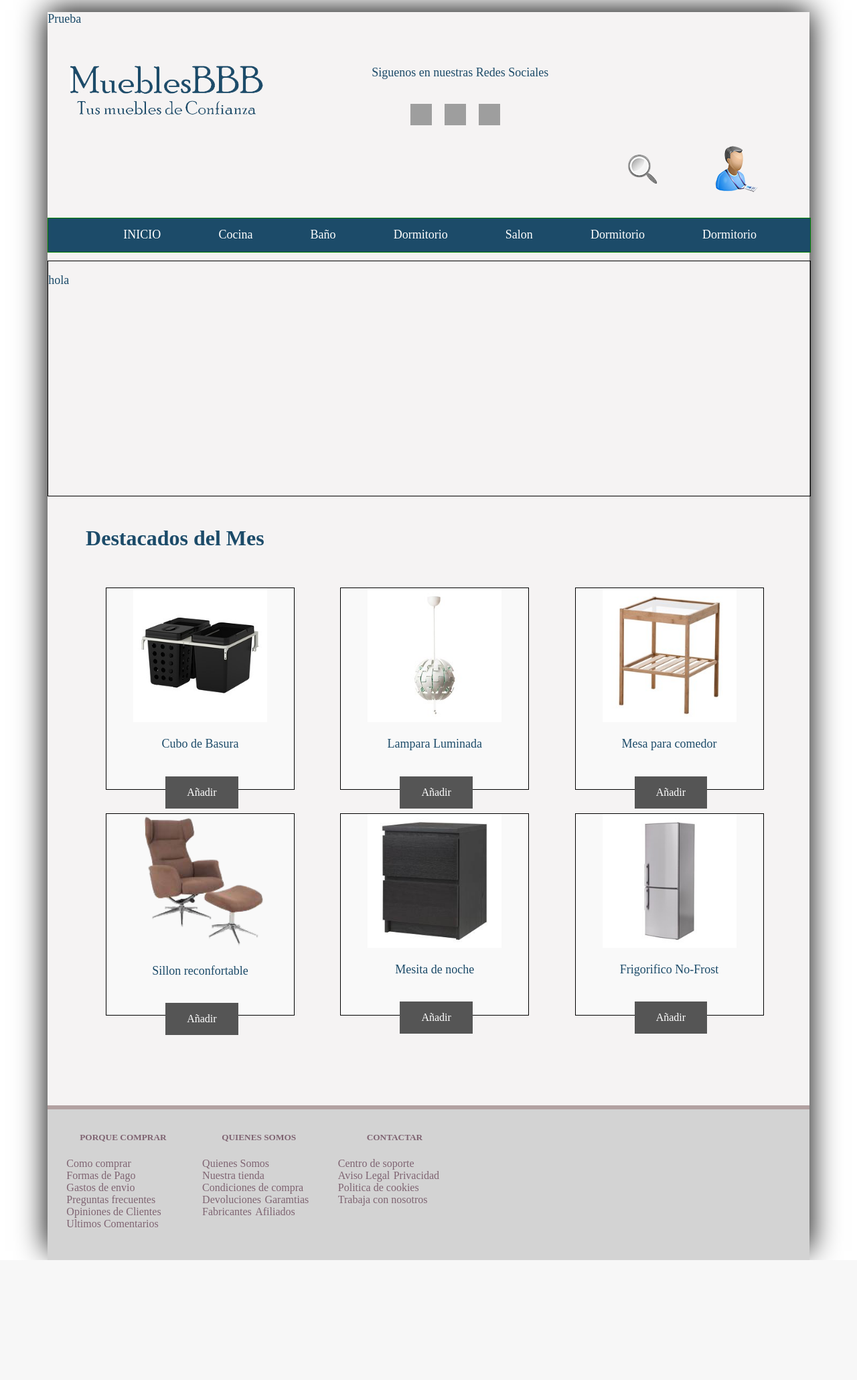
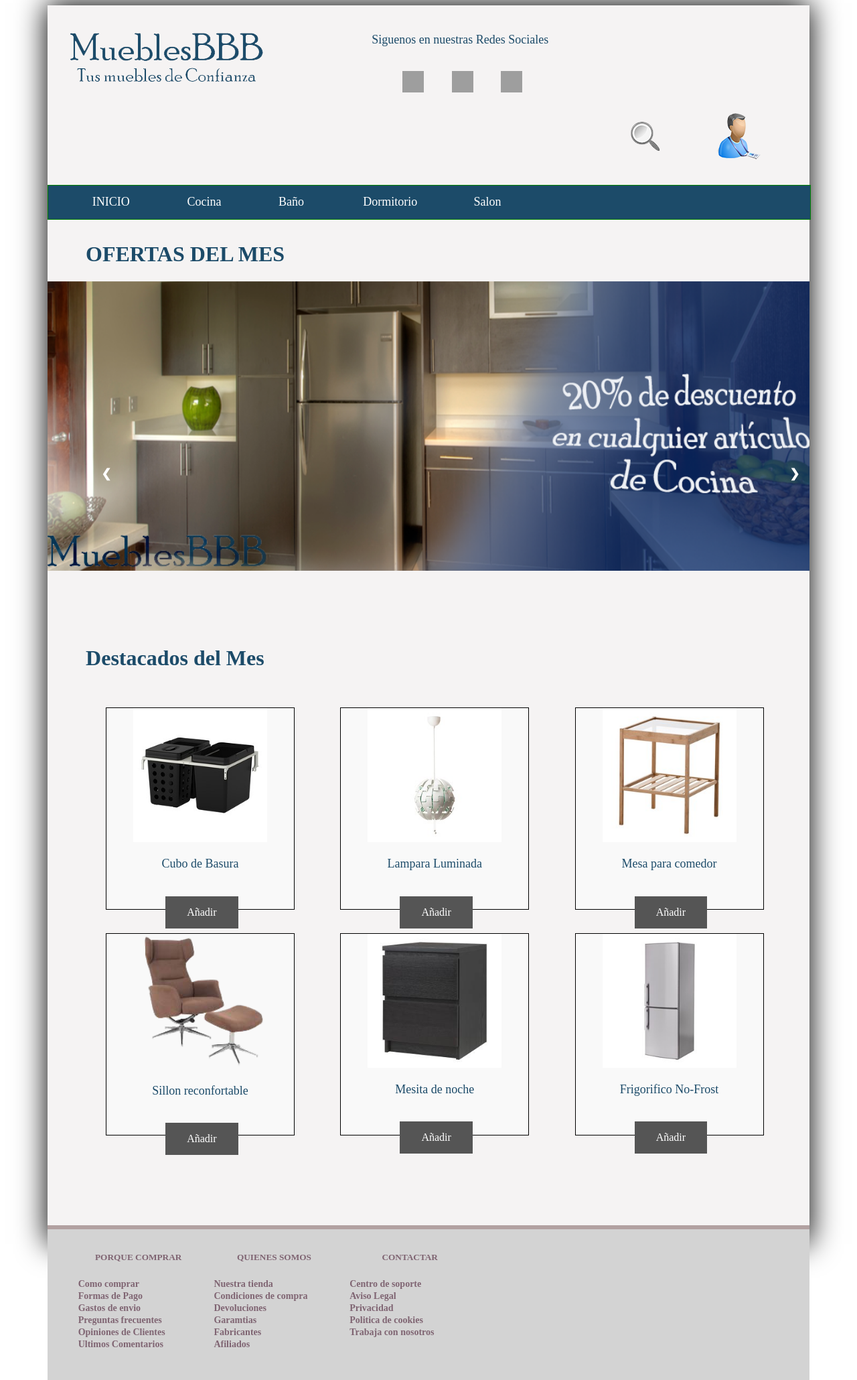
Before and after one commit to Jortegm/Muebles-, a PHP site: page / in a window 1280 px wide. Shown: the whole page at 67% size. Before the commit the page ends 1881 px from the top, so only its background shows below. Run offline with PHP 8.4, Linux system fonts and the light colour scheme; some libraries are stand-ins or nearby versions; grey boxes are pictures that could not be loaded.

Commit message:
"Cambios 07/12/2016 Juan Ortega"

```diff
--- a/css/estilo.css
+++ b/css/estilo.css
@@ -76,20 +76,20 @@
 
 }
 
- ul {
+ #menuprincipal {
     list-style-type: none;
     margin: 0;
     padding: 0;
     overflow: hidden;
 }
 
-li {
 
+.top {
     margin-left: 3%;
     float: left;
 }
 
-li a {
+.top a  {
     display: inline-block;
     color: #FFF;
     text-align: center ;
@@ -100,7 +100,7 @@ li a {
 
 }
 
-li a:hover {
+.top a:hover {
     background-color: #1c4b69;
 
 }
@@ -108,19 +108,34 @@ li a:hover {
 
 
 #ofertas{
+  	height: 580px;
+    width: 100%;
+	float:left;
     margin-top: 1%;
-    float:left;
-    border: 1px solid black;
-    height: 350px;
-    width: 100%;
 }
 
-#ofeDatos{
-	height: 350px;
-    width: 80%;
-    float:left;
-    margin-left: 10%;
+.prev, .next {
+  cursor: pointer;
+  position: absolute;
+  top: 85%;
+  width: auto;
+  /*margin-top: -22px;*/
+  padding: 16px;
+  color: white;
+  font-weight: bold;
+  font-size: 18px;
+  transition: 0.6s ease;
+  border-radius: 0 3px 3px 0;
+}
+.next {
+  margin-right:5.45%;
+  right: 0;
+  border-radius: 3px 0 0 3px;
+}
 
+/* On hover, add a black background color with a little bit see-through */
+.prev:hover, .next:hover {
+  background-color: rgba(0,0,0,0.8);
 }
 
 
@@ -182,7 +197,7 @@ li a:hover {
    /* border:1px solid black;*/
     margin-top:1%;
     float:left;
-    margin-left:2%;
+    margin-left:4%;
     height: 200px;
     width: 180px;
 
@@ -227,7 +242,87 @@ li a:hover {
   clear: both;
 }
 
+
+/*pagina ADministracion*/
+#Cont{
+    border-top: 2px solid black;
+    border-bottom: 2px solid black;
+    width:100%;
+    height: 850px;
+}
+#listaConfiguracion{
+    float:left;
+    margin-left:2%;
+    height: 600px;
+    width: 200px;
+    border-top: 2px solid black;
+    border-right: 2px solid black;
+}
+
+#mostrarConfiguracion{
+    float:left;
+    margin-right:2%;
+    height: 600px;
+    width: 78%;
+    border-top: 2px solid black;
+    border-left:2px solid black;
+}
+/*---------------------------------------------------------*/
+
+/*estilo para la pagina Login*/
+#centrado{
+    height: 100%;
+    width: 100%;
+    background-color: #F5F3F3;
+    border-top:2px solid #1c4b69;
+    border-left: 2px solid #1c4b69;
+    border-right:2px solid #1c4b69 ;
+}
+
+#centrarLogo{
+
+    height: 100px;
+    width: 300px;
+    margin: 0 auto;
+}
+
+#loginEntrada{
+
+    margin: 0 auto;
+    height: 500px;
+    width: 500px;
+    margin-top:2%;
+
+}
+
+fieldset{
+    width: 500px;
+    height: 400px;
+
+}
+input, select {
+    width: 100%;
+    padding: 8px 20px;
+    margin: 8px 0;
+    display: inline-block;
+    border: 1px solid #ccc;
+    border-radius: 4px;
+    box-sizing: border-box;
+}
+
+label{
+    font-size: 25px;
+    color:#1C4B69;
+}
+
+#salir{
+    float:right;
+    margin-top: 12%;
+    margin-left:50%;
+}
 p{font-size: 18px; color:#1C4B69; font-family: "Times New Roman", Georgia, Serif;}
 h1{color:#1C4B69; font-family: "Times New Roman", Georgia, Serif;margin-left:5%;}
 h5{text-align:center;color:#7F6472}
-li{margin:left;color:#7F6472; text-align:center;}
+li{margin:left;margin-left:5%; text-align:left;}
+b {color:#7F6472; text-align:center;font-size: 14px}
+a { margin:left; margin-left:5%; font-size: 20px; color: firebrick;   }
--- a/index.php
+++ b/index.php
@@ -6,7 +6,6 @@ HTML::abrirhtml("MueblesBBB","<link rel='stylesheet' type='text/css' href='./css
 ?>
 
 <div id="contenedor">
-<p>Prueba</p>
 <!-- creamos la cabecera con 3 div donde va el logo, buscador y redes sociales y acceso de los usuarios.-->
         <div id="cabecera1">
             <!--div para letrero de la empresa -->
@@ -24,38 +23,62 @@ HTML::abrirhtml("MueblesBBB","<link rel='stylesheet' type='text/css' href='./css
             <!-- div para iconos administracion -->
             <div id ="administracion">
                 <div id="registro">
-                  <a href="#" ><img src="./img/registro_icono.png"title="Entrar o Registrarse">
+                  <a href="./php/login.php" ><img src="./img/registro_icono.png" title="Entrar o Registrarse" ></a>
                 </div>
+
                 <div id="buscador">
-                  <a href="#" ><img src="./img/unnamed.png"title="Buscador">
+                  <a href="#" ><img src="./img/unnamed.png"title="Buscador"></a>
                 </div>
             </div>
-       </div>
+        </div>
 <!-- creamos el menu mediante un div y dentro una lista horizontal-->
         <div id ="menu">
-            <ul>
-                <li class='top'><a class='top_link' href='#'><span>INICIO</span></a></li>
+            <ul id="menuprincipal">
+                <li class="top"><a href='#'><span>INICIO</span></a></li>
+                <li class="top"><a  href='#'><span class='down'>Cocina </span></a>
                 </li>
-                <li class='top'><a class='top_link' href='#'><span class='down'>Cocina </span></a>
+                <li class="top"><a  href='#'><span class='down'>Baño</span></a>
                 </li>
-                <li class='top'><a class='top_link' href='#'><span class='down'>Baño</span></a>
+                <li class="top"><a  href='#'><span class='down'>Dormitorio</span></a>
                 </li>
-                <li class='top'><a class='top_link' href='#'><span class='down'>Dormitorio</span></a>
-                </li>
-                <li class='top'><a class='top_link' href='#'><span class='down'>Salon</span></a>
-                </li>
-                <li class='top'><a class='top_link' href='#'><span class='down'>Dormitorio</span></a>
-                </li><li class='top'><a class='top_link' href='#'><span class='down'>Dormitorio</span></a>
+                <li class="top"><a  href='#'><span class='down'>Salon</span></a>
                 </li>
 
-			</ul>
-
+    		</ul>
         </div>
 <!-- creamos con un div la zona donde irá el slider con las ofertas mas destacadas-->
         <div id="ofertas">
-            <p>hola</p>
+         	<h1>OFERTAS DEL MES </h1>
 
-        </div>
+			<div class="w3-content w3-display-container">
+			  <img class="mySlides" src="./img/ofertas mes/cocinasl.png" style="width:100%">
+			  <img class="mySlides" src="./img/ofertas mes/oferta3.jpg" style="width:100%">
+			  <img class="mySlides" src="./img/ofertas mes/Mobiliario.jpg" style="width:100%">
+				 <a class="prev" onclick="plusDivs(-1)">&#10094;</a>
+  				 <a class="next" onclick="plusDivs(1)">&#10095;</a>
+			</div>
+
+
+			<script>
+					var slideIndex = 1;
+					showDivs(slideIndex);
+
+					function plusDivs(n) {
+					  showDivs(slideIndex += n);
+					}
+
+					function showDivs(n) {
+					  var i;
+					  var x = document.getElementsByClassName("mySlides");
+					  if (n > x.length) {slideIndex = 1}
+					  if (n < 1) {slideIndex = x.length}
+					  for (i = 0; i < x.length; i++) {
+						 x[i].style.display = "none";
+					  }
+					  x[slideIndex-1].style.display = "block";
+					}
+			</script>
+		</div>
 
 <!--creamos la seccion donde estaran los productos mas destacados-->
         <div id ="destacados">
@@ -106,7 +129,7 @@ HTML::abrirhtml("MueblesBBB","<link rel='stylesheet' type='text/css' href='./css
              <div id="foto">
                     <img src="./img/Articulos destacados/sillon-relax-reposapies-marron.png" width="200px" heigth="200px"  id="fot"/>
                     <p>Sillon reconfortable</p>
-                    <a href="#" class="button"/>Añadir</a>
+                    <a href="#"  class="button" />Añadir</a>
                 </div>
             </div>
 
@@ -117,38 +140,33 @@ HTML::abrirhtml("MueblesBBB","<link rel='stylesheet' type='text/css' href='./css
         <div id="pie">
             <div id="comprar">
                 <h5>PORQUE COMPRAR</h5>
-                <ul>
-                    <li>Como comprar</li>
-                    <li>Formas de Pago</li>
-                    <li>Gastos de envio</li>
-                    <li>Preguntas frecuentes</li>
-                    <li>Opiniones de Clientes</li>
-                    <li>Ultimos Comentarios</li>
-                </ul>
+                    <b>Como comprar</b><br/>
+                    <b>Formas de Pago</b><br/>
+                    <b>Gastos de envio</b><br/>
+                    <b>Preguntas frecuentes</b><br/>
+                    <b>Opiniones de Clientes</b><br/>
+                    <b>Ultimos Comentarios</b><br/>
             </div>
 
             <div id="quienessomos">
             <h5>QUIENES SOMOS</h5>
-                <ul>
-                    <li>Quienes Somos</li>
-                    <li>Nuestra tienda</li>
-                    <li>Condiciones de compra</li>
-                    <li>Devoluciones</li>
-                    <li>Garamtias</li>
-                    <li>Fabricantes</li>
-                    <li>Afiliados</li>
-                </ul>
+                <b>Nuestra tienda</b><br/>
+                <b>Condiciones de compra</b><br/>
+                <b>Devoluciones</b><br/>
+                <b>Garamtias</b><br/>
+                <b>Fabricantes</b><br/>
+                <b>Afiliados</b><br/>
+
             </div>
 
             <div id="contacto">
             <h5>CONTACTAR</h5>
-                <ul>
-                    <li>Centro de soporte</li>
-                    <li>Aviso Legal</li>
-                    <li>Privacidad</li>
-                    <li>Politica de cookies</li>
-                    <li>Trabaja con nosotros</li>
-                </ul>
+                <b>Centro de soporte</b><br/>
+                    <b>Aviso Legal</b><br/>
+                    <b>Privacidad</b><br/>
+                    <b>Politica de cookies</b><br/>
+                    <b>Trabaja con nosotros</b><br/>
+
              </div>
 
             <div id="mandaofertas">
--- a/php/html.php
+++ b/php/html.php
@@ -5,7 +5,7 @@
 *#param $link se utilizara para añadir el link de CSS
 */
 class Html {
-    public static function AbrirHtml($titulo,$link)
+    public static function AbrirHtml($titulo, $link)
     {
         echo "<!DOCTYPE html>";
         echo "<html><head><title>$titulo</title>";
```
Also changed, not shown: php/ListadoCategorias.php (added, +45 -0 lines), php/administrador.php (added, +69 -0 lines), php/listadoproductos.php (added, +47 -0 lines), php/login.php (added, +35 -0 lines), img/PortadaMuebleBBB - copia.png, img/ofertas mes/cocinas - copia.jpg (renamed from img/ofertas mes/oferta-descuento-sofa-en-petrer-alicante.jpg), img/ofertas mes/cocinas.jpg (added), img/ofertas mes/cocinasl.png (added), img/ofertas mes/derecha.png (added), img/ofertas mes/izquierda.png (added), img/ofertas mes/oferta-enero-dormitorios-tienda-de-muebles-valdepeñas-ciudad-Real.jpg, img/ofertas mes/oferta3.jpg, img/salir.jpg (added), img/salir.png (added).
